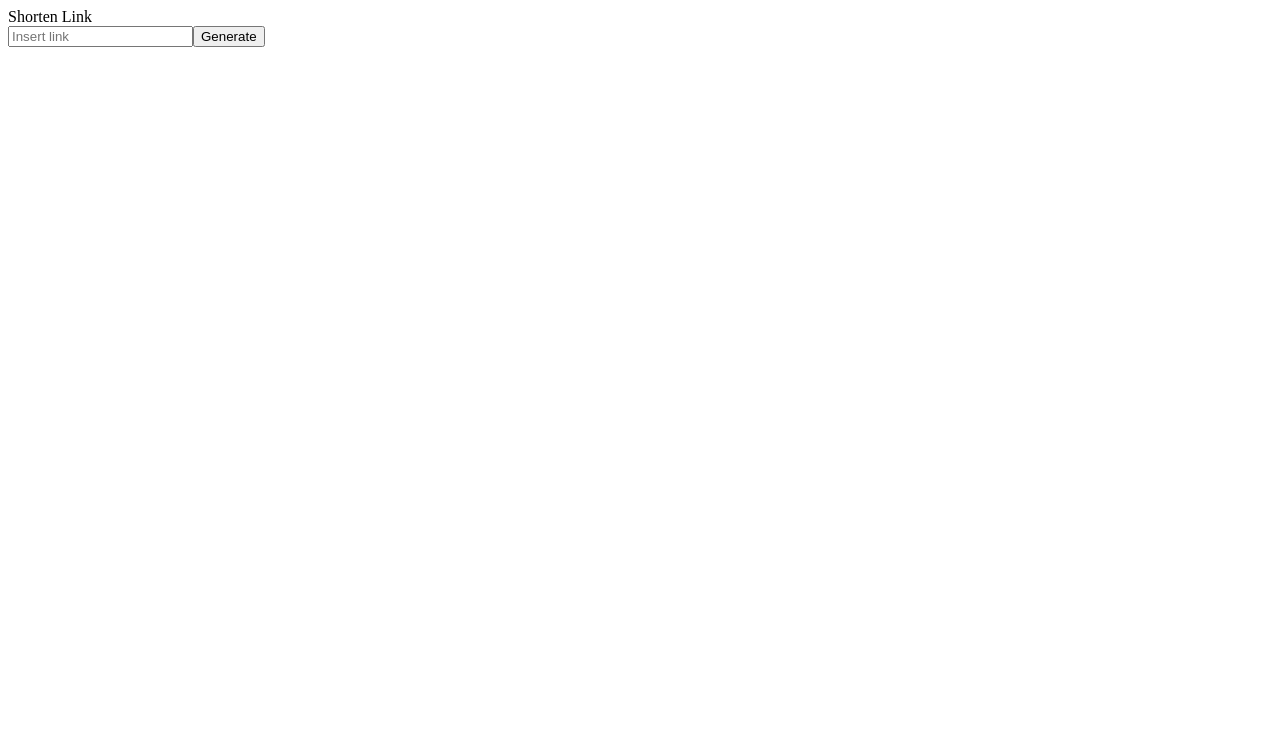
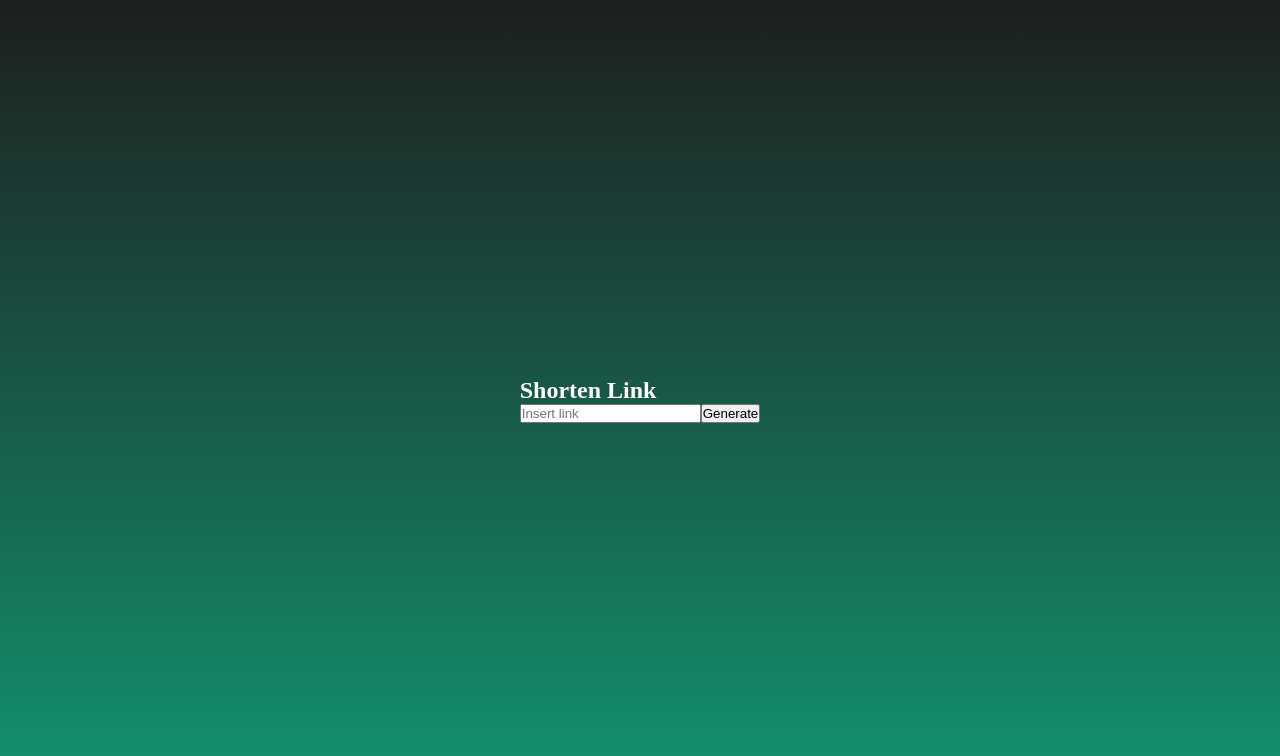
Before and after one commit to ihleonel/shorten-links, a Vue app: page / in a window 1280 px wide. Shown: the top 756 px of the page. Built offline with nearby package versions, Linux system fonts and the light colour scheme.

Commit message:
Add: Styles- incomplete

```diff
--- a/src/App.vue
+++ b/src/App.vue
@@ -21,7 +21,7 @@ const submit = async () => {
 </script>
 
 <template>
-  Shorten Link
+  <h2>Shorten Link</h2>
   <form @submit.prevent="submit">
     <input
       v-model="form.link"
--- a/src/main.js
+++ b/src/main.js
@@ -1,4 +1,5 @@
 import { createApp } from 'vue'
 import App from './App.vue'
+import './styles.css'
 
 createApp(App).mount('#app')
--- /dev/null
+++ b/src/styles.css
@@ -0,0 +1,13 @@
+* {
+  margin: 0;
+  padding: 0;
+}
+
+body {
+  background: linear-gradient(#1e1e1e, #13946f);
+  color: #ffffff;
+  min-height: 100vh;
+  display: flex;
+  justify-content: center;
+  align-items: center;
+}
```
